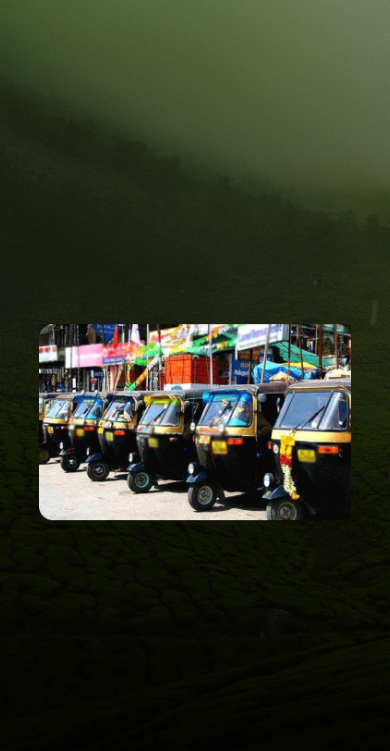
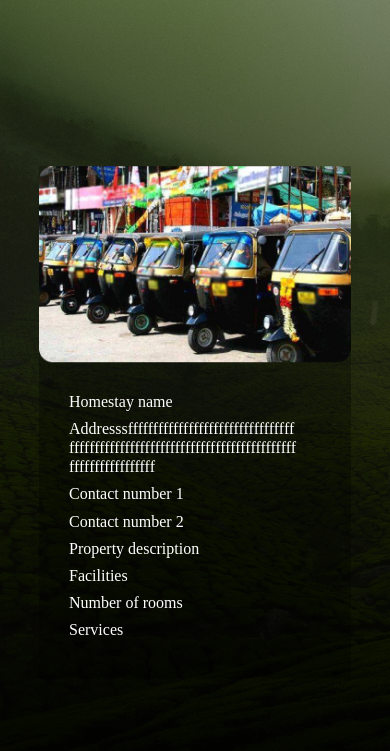
Before and after one commit to Akshay-s-nair/PALLIVASAL_WEBSITE_2, a Flask app: page /view_homestay in a window 390 px wide. Shown: the top 751 px of the page. Run offline with Flask 3, Linux system fonts and the light colour scheme; some libraries are stand-ins or nearby versions.

Commit message:
changeddd

```diff
--- a/config.json
+++ b/config.json
@@ -1,7 +1,7 @@
 {
   "data": {
     "local_server": "True",
-    "local_uri": "mysql://root:Qwerty123@localhost/pallivasal",
+    "local_uri": "mysql://root:12345678@localhost/pallivasal",
     "admin_username": "admin",
     "admin_password": "1234",
     "error": "Invalid Username or Password"
--- a/static/CSS/homestay/main.css
+++ b/static/CSS/homestay/main.css
@@ -1,3 +1,5 @@
+@import url('https://fonts.googleapis.com/css2?family=Permanent+Marker&display=swap');
+
 body{
     background-image: linear-gradient(rgba(0, 0, 0, 0.474), rgba(0, 0, 0, 1)),
     url("../../images/bg.jpg");
@@ -5,6 +7,8 @@ body{
     font-size: 22px;
     background-size: cover;
     background-attachment:fixed;
+    overflow-y: hidden;
+
 }
 img{
     width: 500px;
@@ -17,7 +21,7 @@ img{
     display: flex;
     flex-direction: row;
     flex-wrap: wrap;
-    margin-top: 150px;
+    margin-top: 10px;
     justify-content: center;
     text-align: center;
 
@@ -60,4 +64,35 @@ img{
   display: flex;
   flex-direction: row;
   flex-wrap: wrap;
+  text-wrap: wrap;
+
 }
+.box h5{
+    font-size: 1rem;
+    color: white;
+    word-wrap: break-word;
+    width: 600px;
+}
+.box{
+    display: block;
+    padding: 30px;
+
+}
+
+h2{
+    justify-content: center;
+    text-align: center;
+    color: white;
+    font-family: 'Permanent Marker', cursive;
+    margin-top: 70px;
+}
+
+
+@media (max-width:700px) {
+    .box h5{
+        font-size: 1rem;
+        color: white;
+        word-wrap: break-word;
+        width: 230px;
+    }
+}
--- a/templates/home_stay.html
+++ b/templates/home_stay.html
@@ -31,6 +31,7 @@
     />
   </head>
   <body>
+    <h2>Homestays</h2>
     <div class="container">
       <a href="{{ url_for('view_homestay') }}" style="text-decoration: none;">
       <div class="card">
--- a/templates/view_homestay.html
+++ b/templates/view_homestay.html
@@ -33,6 +33,16 @@
   <body >
     <div class="view-container">
         <img src="/static/images/auto.png">
+        <div class="box">
+        <h5>Homestay name</h5>
+        <h5>Addresssfffffffffffffffffffffffffffffffffffffffffffffffffffffffffffffffffffffffffffffffffffffffffffffff</h5>
+        <h5>Contact number 1</h5>
+        <h5>Contact number 2</h5>
+        <h5>Property description</h5>
+        <h5>Facilities</h5>
+        <h5>Number of rooms</h5>
+        <h5>Services</h5>
+      </div>
     </div>
 
 
```
